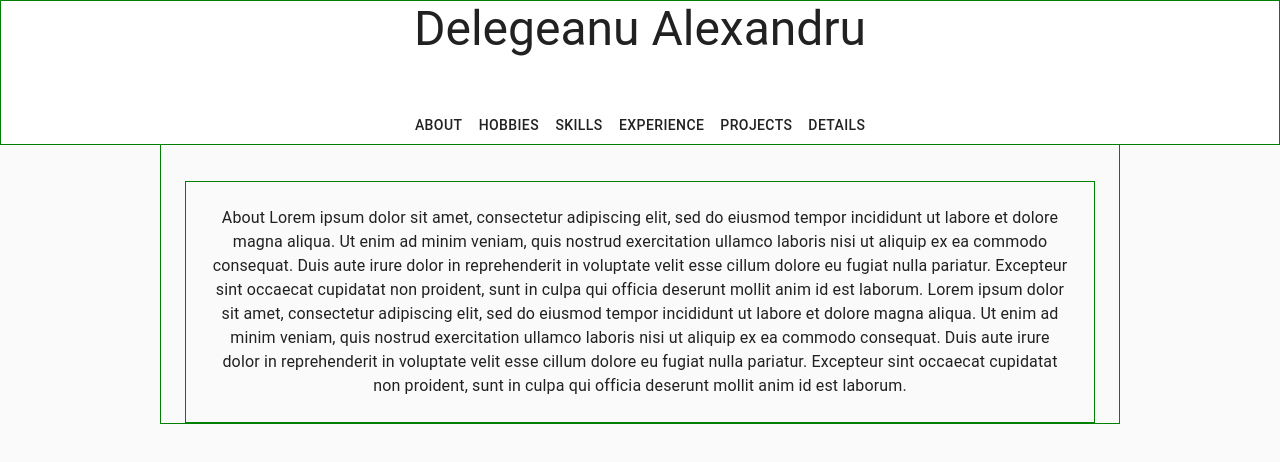
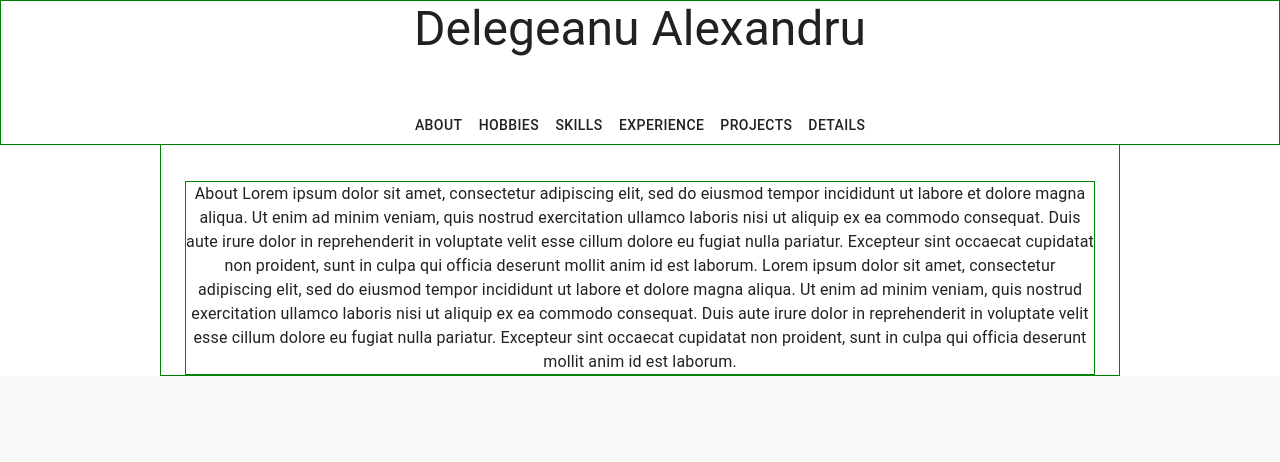
Before and after one commit to TheAncientOwl/personal-page, a React (Create React App) app: page / in a window 1280 px wide. Shown: the top 462 px of the page. Built offline with nearby package versions, Linux system fonts and the light colour scheme.

Commit message:
style cleanup.

```diff
--- a/src/components/App.jsx
+++ b/src/components/App.jsx
@@ -19,12 +19,15 @@ export default function App() {
   return (
     <>
       <CssBaseline />
+      <main style={{ background: 'white' }}>
+        <NavBar onClick={setContent} />
 
-      <NavBar onClick={setContent} />
-      <div id='back-to-top-anchor' />
-      <Container className={classes.root} fixed maxWidth='md'>
-        <AppContent>{content}</AppContent>
-      </Container>
+        <div id='back-to-top-anchor' />
+
+        <Container className={classes.root} fixed maxWidth='md'>
+          <AppContent>{content}</AppContent>
+        </Container>
+      </main>
     </>
   );
 }
--- a/src/components/AppContent.jsx
+++ b/src/components/AppContent.jsx
@@ -2,17 +2,16 @@ import React from 'react';
 import PropTypes from 'prop-types';
 import { makeStyles, Typography } from '@material-ui/core';
 
-const useStyles = makeStyles(theme => ({
+const useStyles = makeStyles({
   root: {
     borderStyle: 'solid',
     borderWidth: '0.5px',
     borderColor: 'green',
+
     marginTop: '180px',
     textAlign: 'center',
-    flexGrow: 1,
-    padding: theme.spacing(3),
   },
-}));
+});
 
 export default function AppContent({ children }) {
   const classes = useStyles();
--- a/src/components/NavBar.jsx
+++ b/src/components/NavBar.jsx
@@ -9,9 +9,10 @@ const useStyles = makeStyles({
     borderStyle: 'solid',
     borderWidth: '0.5px',
     borderColor: 'green',
+
     position: 'fixed',
     width: '100%',
-    background: 'white',
+    background: 'inherit',
     textAlign: 'center',
   },
 });
```
